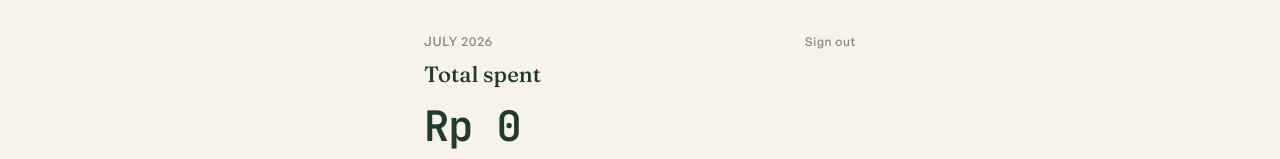
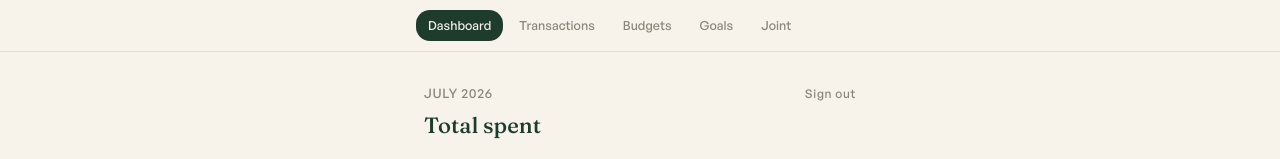
Before and after one commit to DanielWijono/householdFinancialTracker, a Next.js app in the folder household/: page / in a window 1280 px wide. Shown: the top 159 px of the page. Built offline with nearby package versions, Linux system fonts and the light colour scheme; no server answers; the database is empty.

Commit message:
feat: add persistent navigation bar to app layout

```diff
--- /dev/null
+++ b/household/app/NavBar.tsx
@@ -0,0 +1,39 @@
+"use client";
+
+import Link from "next/link";
+import { usePathname } from "next/navigation";
+
+const LINKS = [
+  { href: "/", label: "Dashboard" },
+  { href: "/transactions", label: "Transactions" },
+  { href: "/budgets", label: "Budgets" },
+  { href: "/goals", label: "Goals" },
+  { href: "/joint", label: "Joint" },
+] as const;
+
+export default function NavBar() {
+  const pathname = usePathname();
+
+  if (pathname === "/login") return null;
+
+  return (
+    <nav className="sticky top-0 z-40 border-b-[0.5px] border-gray-line bg-ivory/90 backdrop-blur">
+      <div className="mx-auto flex w-full max-w-[480px] items-center gap-1 overflow-x-auto px-4 py-2.5">
+        {LINKS.map((link) => {
+          const active = link.href === "/" ? pathname === "/" : pathname.startsWith(link.href);
+          return (
+            <Link
+              key={link.href}
+              href={link.href}
+              className={`shrink-0 rounded-chip px-3 py-1.5 text-[12.5px] font-medium transition-colors ${
+                active ? "bg-ink text-ivory" : "text-gray hover:text-ink"
+              }`}
+            >
+              {link.label}
+            </Link>
+          );
+        })}
+      </div>
+    </nav>
+  );
+}
--- a/household/app/layout.tsx
+++ b/household/app/layout.tsx
@@ -1,6 +1,7 @@
 import type { Metadata } from "next";
 import { fraunces, jetbrainsMono, generalSans } from "../lib/fonts";
 import "./globals.css";
+import NavBar from "./NavBar";
 
 export const metadata: Metadata = {
   title: "Rumah — Household Ledger",
@@ -18,6 +19,7 @@ export default function RootLayout({
       className={`${fraunces.variable} ${jetbrainsMono.variable} ${generalSans.variable} h-full antialiased`}
     >
       <body className="min-h-full flex flex-col bg-ivory text-ink font-body">
+        <NavBar />
         {children}
       </body>
     </html>
```
